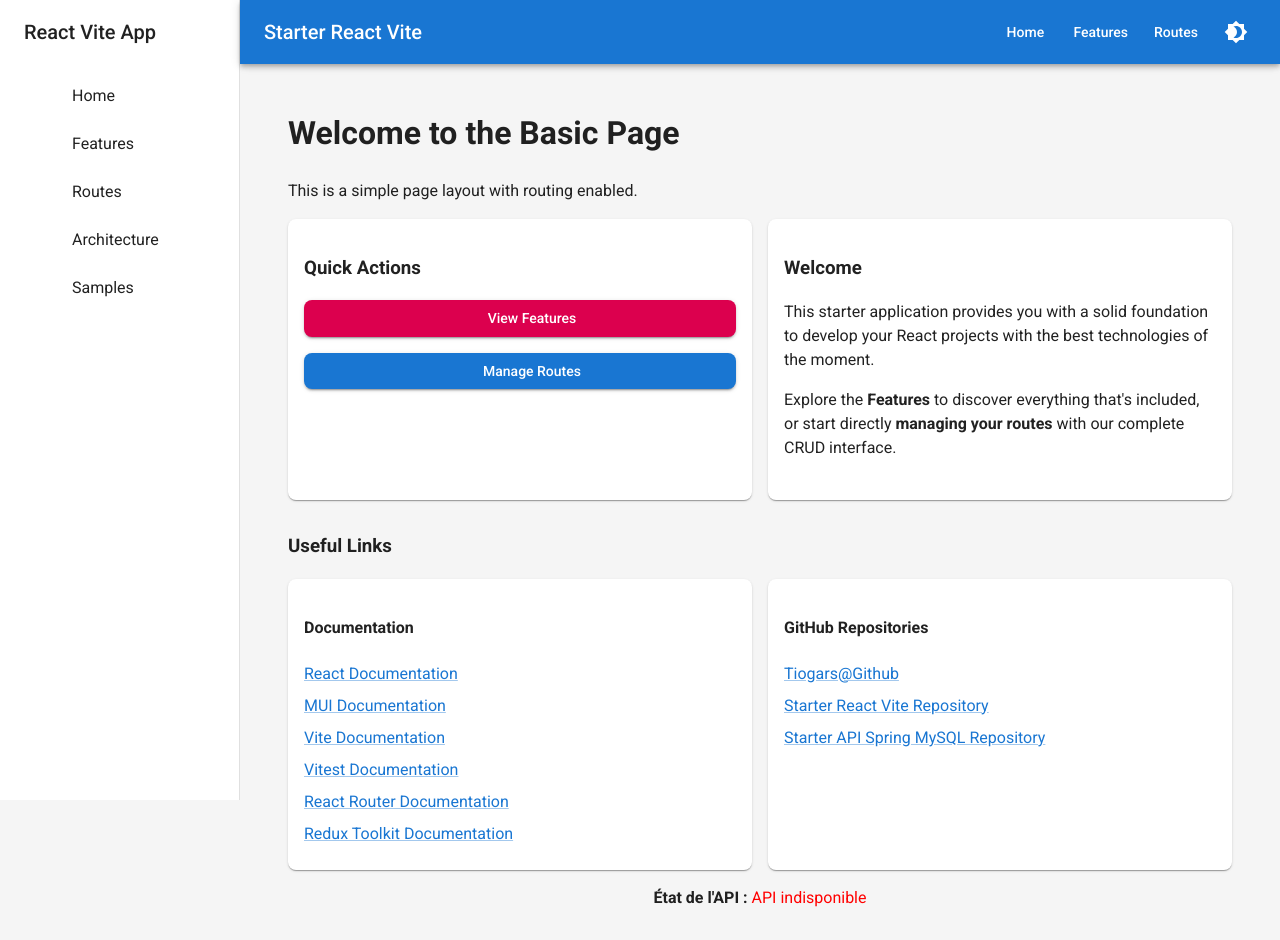
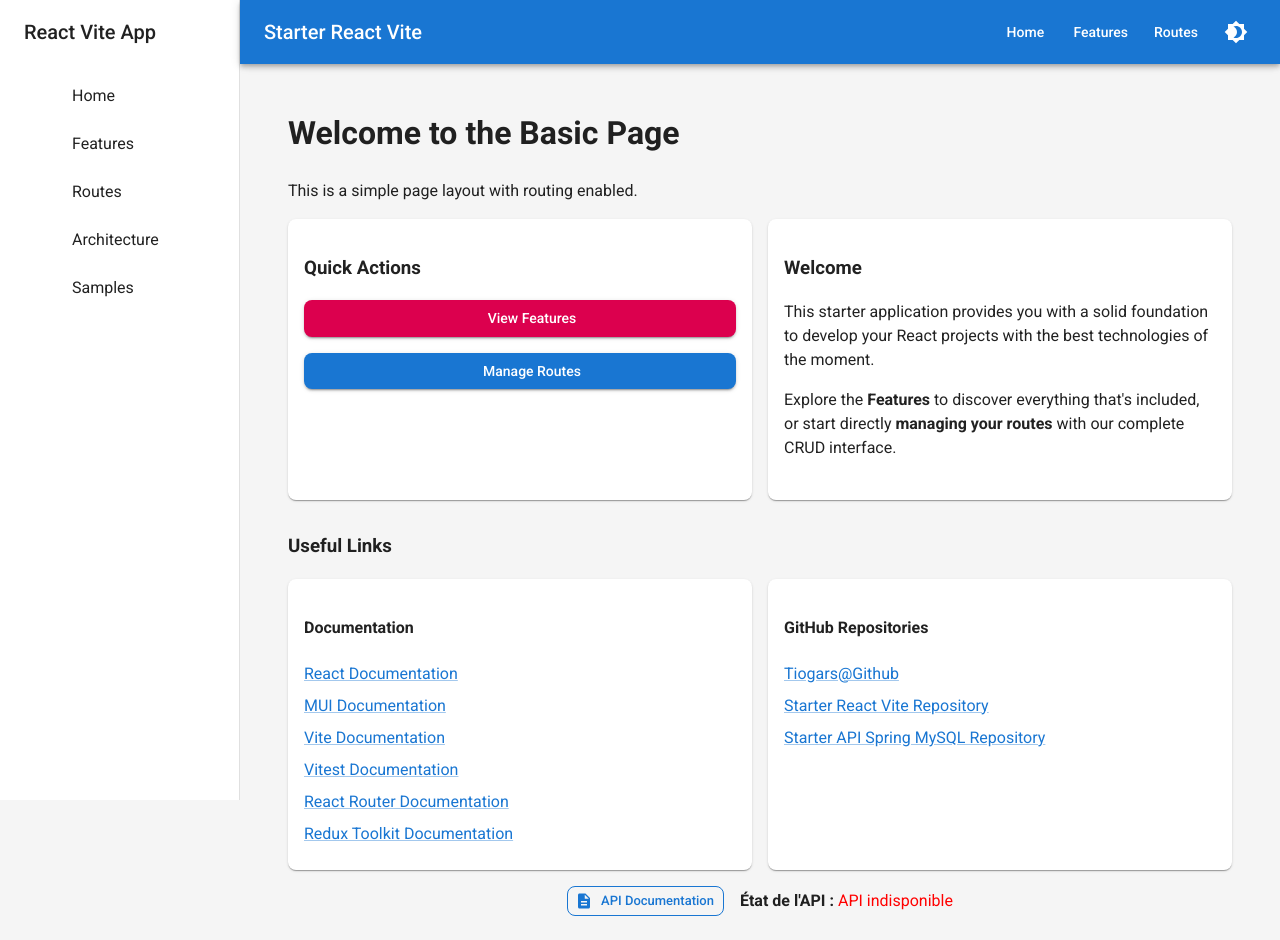
Before and after one commit to tiogars/starter-react-vite, a React (Vite) app: page / in a window 1280 px wide. Built offline with nearby package versions, Linux system fonts and the light colour scheme; no server answers; some icons are missing.

Commit message:
feat: add SwaggerLink component and update Footer layout

```diff
--- a/src/components/Layout/Footer.tsx
+++ b/src/components/Layout/Footer.tsx
@@ -1,9 +1,11 @@
 import React from "react";
 import Box from "@mui/material/Box";
 import ApiHealth from "../ApiHealth";
+import SwaggerLink from "../SwaggerLink";
 
 const Footer: React.FC = () => (
-  <Box sx={{ width: '100%', display: 'flex', justifyContent: 'center', mt: 2 }}>
+  <Box sx={{ width: '100%', display: 'flex', justifyContent: 'center', alignItems: 'center', gap: 2, mt: 2 }}>
+    <SwaggerLink />
     <ApiHealth />
   </Box>
 );
--- /dev/null
+++ b/src/components/SwaggerLink/SwaggerLink.types.ts
@@ -0,0 +1,4 @@
+export interface SwaggerLinkProps {
+    url?: string;
+    children?: React.ReactNode;
+}
--- /dev/null
+++ b/src/components/SwaggerLink/index.tsx
@@ -0,0 +1,38 @@
+import { Button, Link } from "@mui/material";
+import { Description as SwaggerIcon } from "@mui/icons-material";
+import type { SwaggerLinkProps } from "./SwaggerLink.types";
+
+export const SwaggerLink = (props: SwaggerLinkProps) => {
+  const swaggerUrl = props.url || import.meta.env.VITE_SWAGGER_URL;
+
+  if (!swaggerUrl) {
+    return null;
+  }
+
+  return (
+    <Link
+      href={swaggerUrl}
+      target="_blank"
+      rel="noopener noreferrer"
+      sx={{ textDecoration: 'none' }}
+    >
+      <Button
+        variant="outlined"
+        size="small"
+        startIcon={<SwaggerIcon />}
+        sx={{
+          borderColor: 'primary.main',
+          color: 'primary.main',
+          '&:hover': {
+            backgroundColor: 'primary.main',
+            color: 'primary.contrastText',
+          },
+        }}
+      >
+        {props.children || 'API Documentation'}
+      </Button>
+    </Link>
+  );
+};
+
+export default SwaggerLink;
```
Also changed, not shown: 1 other file (tests, documents, lock files or other folders).
